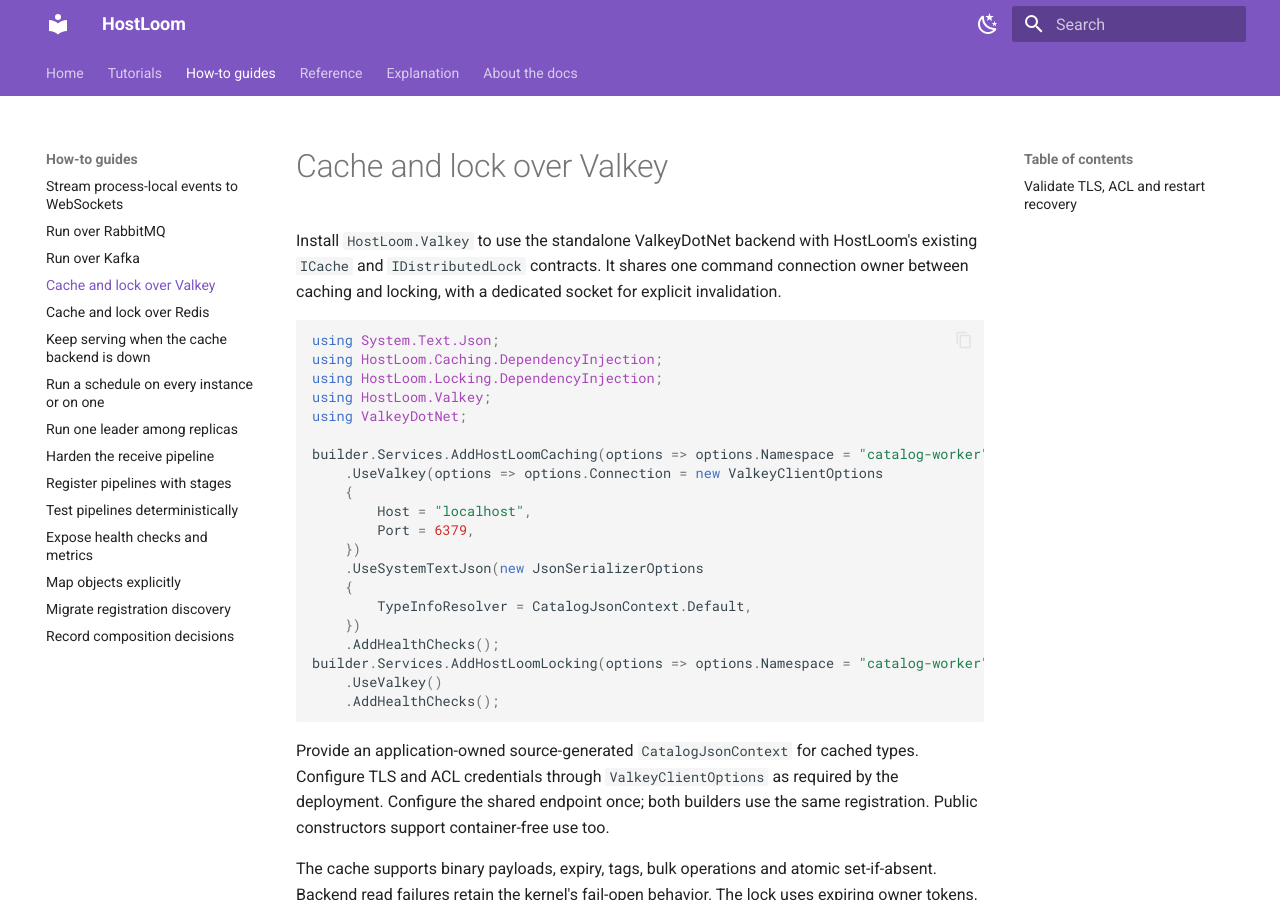
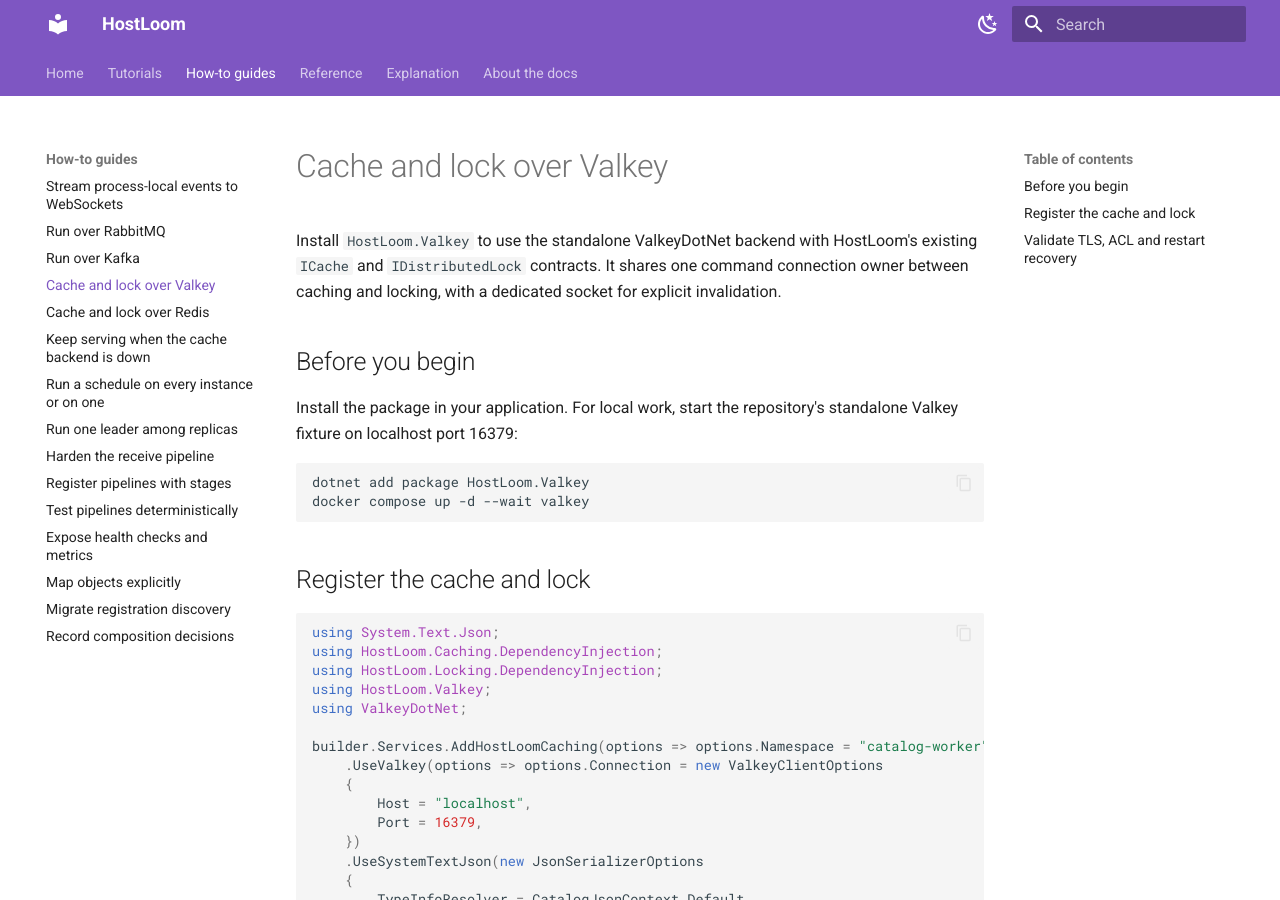
Before and after one commit to kidoz/hostloom, an MkDocs documentation site: the page built from docs/how-to/use-valkey.md, in a window 1280 px wide and 900 px high. Built offline with MkDocs 1.6.1 and Material for MkDocs 9.7.7, drawn with Linux system fonts in a browser that asks for light colours.

Commit message:
Align the Valkey how-to with the repository fixture

````diff
--- a/docs/how-to/use-valkey.md
+++ b/docs/how-to/use-valkey.md
@@ -3,6 +3,18 @@
 Install `HostLoom.Valkey` to use the standalone ValkeyDotNet backend with HostLoom's existing
 `ICache` and `IDistributedLock` contracts. It shares one command connection owner between caching
 and locking, with a dedicated socket for explicit invalidation.
+
+## Before you begin
+
+Install the package in your application. For local work, start the repository's standalone
+Valkey fixture on localhost port 16379:
+
+```text
+dotnet add package HostLoom.Valkey
+docker compose up -d --wait valkey
+```
+
+## Register the cache and lock
 
 ```csharp
 using System.Text.Json;
@@ -15,7 +27,7 @@
     .UseValkey(options => options.Connection = new ValkeyClientOptions
     {
         Host = "localhost",
-        Port = 6379,
+        Port = 16379,
     })
     .UseSystemTextJson(new JsonSerializerOptions
     {
````
